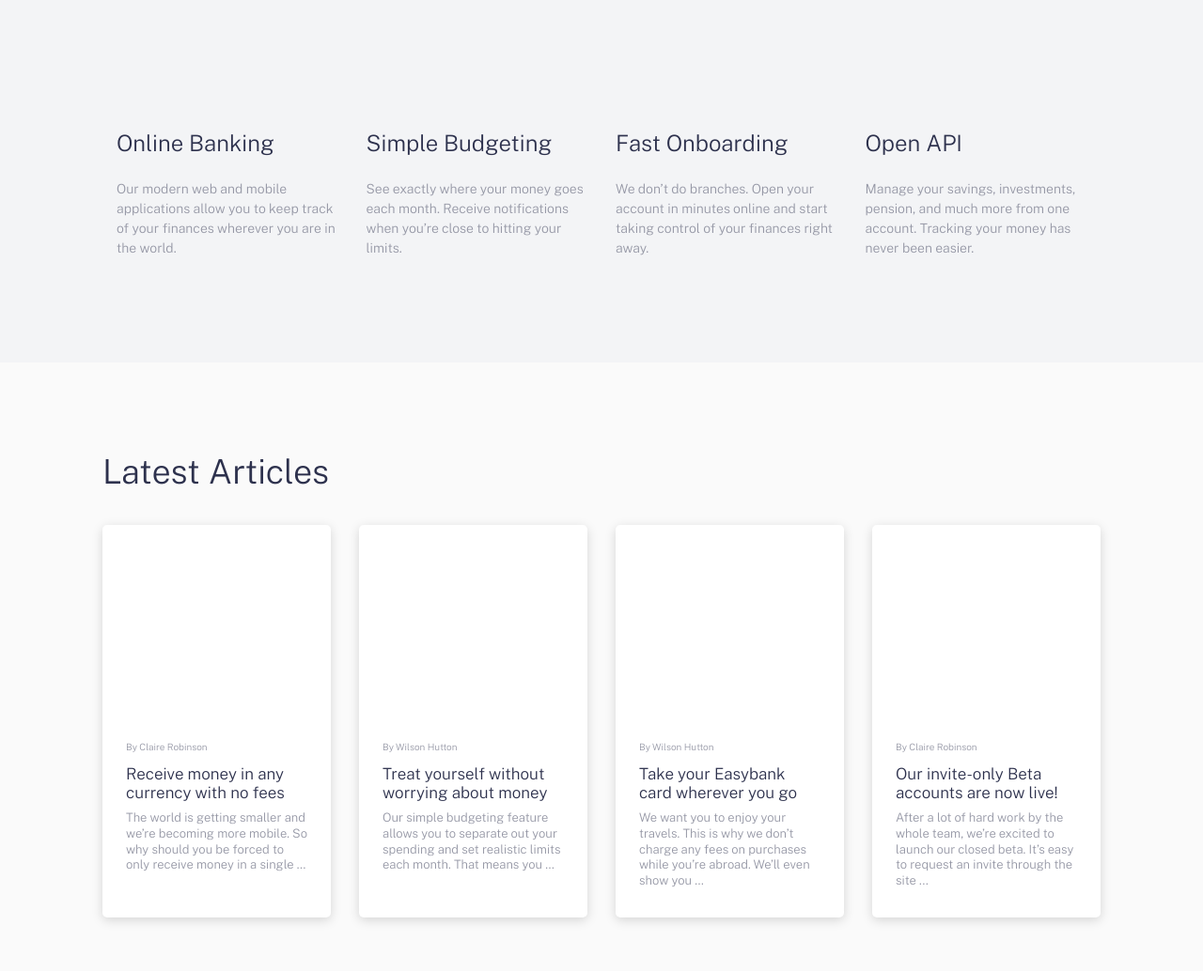
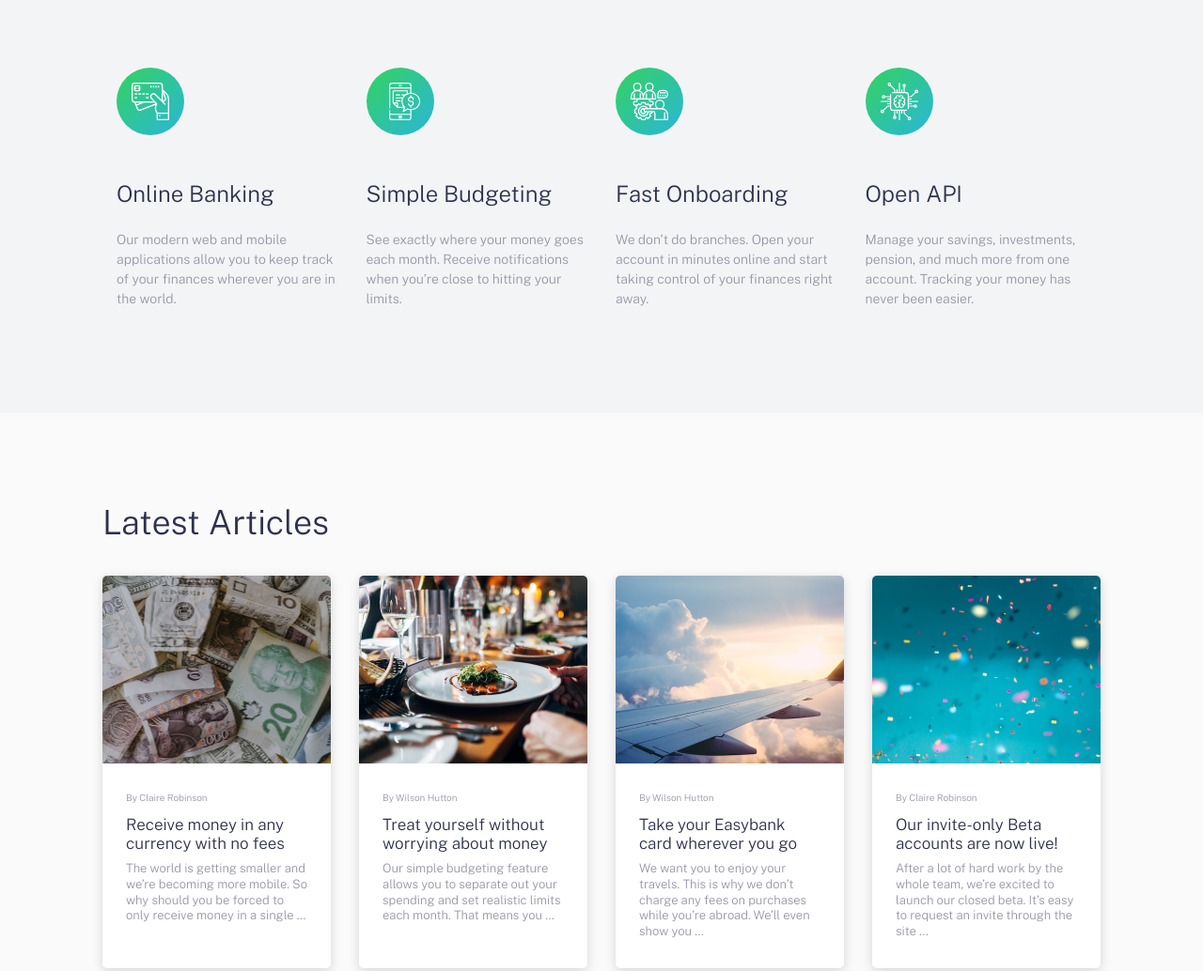
Before and after one commit to AndriiShvaika/easybank-landing-page, a plain HTML site: page index.html in a window 1280 px wide. Shown: the part 967-2001 px from the top of the page at 94% size. Drawn offline with nearby package versions, Linux system fonts and the light colour scheme; the site is published under a folder, as on GitHub Pages, so addresses that start at the root find nothing.

Commit message:
Changed folder hierarchy

```diff
--- a/index.html
+++ b/index.html
@@ -82,7 +82,7 @@
 
                 <div class="feature__item">
                     <div class="feature__icon">
-                        <img src="/img/icon-online.svg" alt="">
+                        <img src="img/icon-online.svg" alt="">
                     </div>
                     <div class="feature__title">
                         Online Banking
@@ -95,7 +95,7 @@
 
                 <div class="feature__item">
                     <div class="feature__icon">
-                        <img src="/img/icon-budgeting.svg" alt="">
+                        <img src="img/icon-budgeting.svg" alt="">
                     </div>
                     <div class="feature__title">
                         Simple Budgeting
@@ -108,7 +108,7 @@
 
                 <div class="feature__item">
                     <div class="feature__icon">
-                        <img src="/img/icon-onboarding.svg" alt="">
+                        <img src="img/icon-onboarding.svg" alt="">
                     </div>
                     <div class="feature__title">
                         Fast Onboarding
@@ -121,7 +121,7 @@
 
                 <div class="feature__item">
                     <div class="feature__icon">
-                        <img src="/img/icon-api.svg" alt="">
+                        <img src="img/icon-api.svg" alt="">
                     </div>
                     <div class="feature__title">
                         Open API
@@ -142,7 +142,7 @@
             <div class="article__grid">
 
                 <a href="#" class="article__item">
-                    <div class="article__image" style="background-image: url('/img/image-currency.jpg')"></div>
+                    <div class="article__image" style="background-image: url(img/image-currency.jpg)"></div>
                     <div class="article__text">
                         <div class="article__author">By Claire Robinson</div>
                         <div class="article__title">Receive money in any currency with no fees</div>
@@ -154,7 +154,7 @@
                 </a>
 
                 <a href="#" class="article__item">
-                    <div class="article__image" style="background-image: url('/img/image-restaurant.jpg')">
+                    <div class="article__image" style="background-image: url(img/image-restaurant.jpg)">
                     </div>
                     <div class="article__text">
                         <div class="article__author">By Wilson Hutton</div>
@@ -167,7 +167,7 @@
                 </a>
 
                 <a href="#" class="article__item">
-                    <div class="article__image" style="background-image: url('/img/image-plane.jpg')"></div>
+                    <div class="article__image" style="background-image: url(img/image-plane.jpg)"></div>
                     <div class="article__text">
                         <div class="article__author">By Wilson Hutton</div>
                         <div class="article__title">Take your Easybank card wherever you go</div>
@@ -179,7 +179,7 @@
                 </a>
 
                 <a href="#" class="article__item">
-                    <div class="article__image" style="background-image: url('/img/image-confetti.jpg')"></div>
+                    <div class="article__image" style="background-image: url(img/image-confetti.jpg)"></div>
                     <div class="article__text">
                         <div class="article__author">By Claire Robinson</div>
                         <div class="article__title">Our invite-only Beta accounts are now live!</div>
@@ -199,7 +199,7 @@
         <div class='container'>
 
             <a class="footer__logo" href="#">
-                <img src="/img/logo-dark.svg" alt="">
+                <img src="img/logo-dark.svg" alt="">
             </a>
 
             <div class="footer__social">
@@ -262,7 +262,7 @@
         </div>
     </footer>
 
-    <script src='app/js/script.js'></script>
+    <script src='js/script.js'></script>
 </body>
 
 </html>
--- a/app/scss/_hero.scss
+++ b/scss/_hero.scss
@@ -10,7 +10,7 @@
 
     &__image {
         position: relative;
-        background-image: url('/img/bg-intro-mobile.svg');
+        background-image: url(../img/bg-intro-mobile.svg);
         background-size: cover;
         background-repeat: no-repeat;
         background-position: center center;
@@ -41,7 +41,7 @@
                 content: "";
                 position: absolute;
                 height: 100%;
-                background-image: url('/img/bg-intro-desktop.svg');
+                background-image: url(../img/bg-intro-desktop.svg);
                 background-repeat: no-repeat;
                 background-position: center bottom;
                 width: 150%;
@@ -55,7 +55,7 @@
             position: absolute;
             width: 100%;
             height: 100%;
-            background-image: url('/img/image-mockups.png');
+            background-image: url(../img/image-mockups.png);
             background-size: 93%;
             background-repeat: no-repeat;
             background-position: center bottom;
```
Also changed, not shown: css/style.css, js/script.js (renamed from app/js/script.js), scss/_animations.scss (renamed from app/scss/_animations.scss), scss/_article.scss (renamed from app/scss/_article.scss), scss/_feature.scss (renamed from app/scss/_feature.scss), scss/_footer.scss (renamed from app/scss/_footer.scss), scss/_globals.scss (renamed from app/scss/_globals.scss), scss/_header.scss (renamed from app/scss/_header.scss), scss/_mixins.scss (renamed from app/scss/_mixins.scss), scss/_variables.scss (renamed from app/scss/_variables.scss), scss/style.scss (renamed from app/scss/style.scss).
